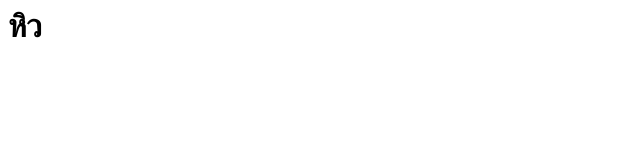
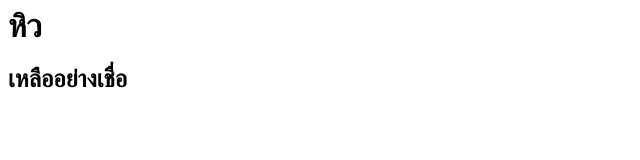
Before and after one commit to nongmanX/nongmanX.github.io, a plain HTML site: page index.html in a window 1280 px wide. Shown: the whole page, without its empty margins (0-640 px from the left). Drawn offline with Linux system fonts and the light colour scheme.

Commit message:
Update index.html

```diff
--- a/index.html
+++ b/index.html
@@ -1 +1,2 @@
 <H1>หิว</H1>
+<H2>เหลืออย่างเชื่อ</H2>
```
